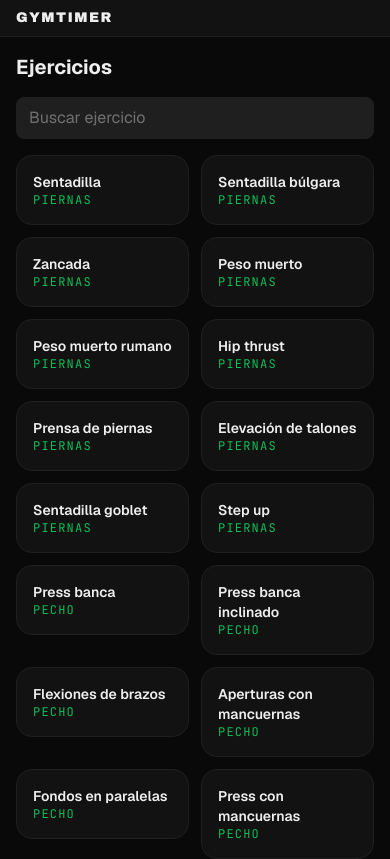
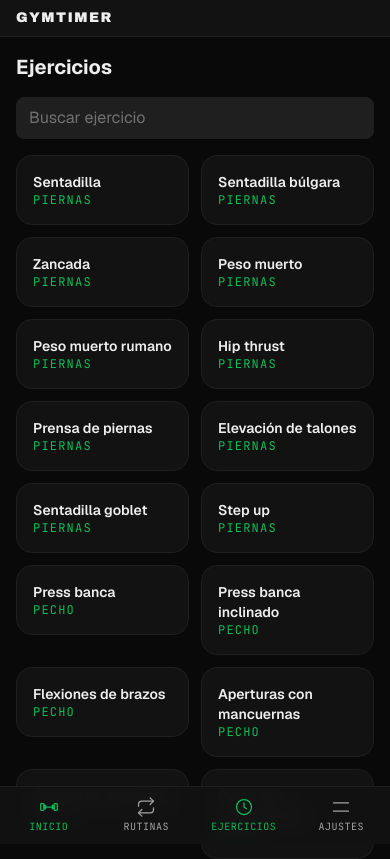
Before and after one commit to CamiloEscar/gymtimer-pro, a Next.js app: page /app/exercises in a window 390 px wide. Shown: the top 859 px of the page. Built offline with nearby package versions, Linux system fonts and the light colour scheme.

Commit message:
feat(app): iOS-safe time inputs, hide hero video play button, display floater, mobile tab bar

```diff
--- a/src/app/app/layout.tsx
+++ b/src/app/app/layout.tsx
@@ -1,10 +1,14 @@
 import { AppHeader } from "@/components/layout/AppHeader";
+import { MobileTabBar } from "@/components/layout/MobileTabBar";
+import { ActiveDisplayFloater } from "@/components/layout/ActiveDisplayFloater";
 
 export default function AppLayout({ children }: { children: React.ReactNode }) {
   return (
     <>
       <AppHeader />
-      <main>{children}</main>
+      <main className="pb-16 md:pb-0">{children}</main>
+      <ActiveDisplayFloater />
+      <MobileTabBar />
     </>
   );
 }
--- a/src/components/landing/Hero.tsx
+++ b/src/components/landing/Hero.tsx
@@ -22,6 +22,7 @@ export function Hero() {
           src="/videos/ketbell.mp4"
           alt="Demo del timer"
           className="h-full opacity-40"
+          hidePlayButton
         />
         <div
           className="absolute inset-0"
@@ -95,6 +96,7 @@ export function Hero() {
             src="/videos/ketbell.mp4"
             alt="Demo del timer"
             className="h-full"
+            hidePlayButton
           />
         </div>
         <div
--- /dev/null
+++ b/src/components/layout/ActiveDisplayFloater.tsx
@@ -0,0 +1,41 @@
+"use client";
+
+import Link from "next/link";
+import { useLocalStorageSnapshot } from "@/hooks/useLocalStorageSnapshot";
+import { Icon } from "@/components/ui/Icon";
+
+interface ActiveSession {
+  workoutId: string;
+  code: string;
+}
+
+export function ActiveDisplayFloater() {
+  const active = useLocalStorageSnapshot<ActiveSession | null>(
+    "gymtimer.activeSession",
+    () => {
+      try {
+        const raw = localStorage.getItem("gymtimer.activeSession");
+        return raw ? (JSON.parse(raw) as ActiveSession) : null;
+      } catch {
+        return null;
+      }
+    },
+    null
+  );
+
+  if (!active?.code) return null;
+
+  return (
+    <Link
+      href={`/display/${active.code}`}
+      aria-label="Volver a la pantalla del display"
+      title="Volver a la pantalla del display"
+      className="fixed bottom-20 right-4 z-40 flex items-center gap-2 rounded-full border border-brand-500/40 bg-surface-900/95 px-4 py-3 text-brand-500 shadow-xl shadow-black/40 backdrop-blur transition-colors hover:bg-surface-800 md:bottom-6"
+    >
+      <Icon name="display" className="size-5" />
+      <span className="hidden sm:inline text-xs font-tactical uppercase tracking-widest">
+        Display
+      </span>
+    </Link>
+  );
+}
--- /dev/null
+++ b/src/components/layout/MobileTabBar.tsx
@@ -0,0 +1,43 @@
+"use client";
+
+import Link from "next/link";
+import { usePathname } from "next/navigation";
+import { Icon, type IconName } from "@/components/ui/Icon";
+
+const TABS: { href: string; label: string; icon: IconName }[] = [
+  { href: "/app", label: "Inicio", icon: "dumbbell" },
+  { href: "/app/workouts", label: "Rutinas", icon: "repeat" },
+  { href: "/app/exercises", label: "Ejercicios", icon: "clock" },
+  { href: "/app/settings", label: "Ajustes", icon: "menu" },
+];
+
+export function MobileTabBar() {
+  const pathname = usePathname();
+
+  return (
+    <nav
+      aria-label="Navegación principal"
+      className="fixed bottom-0 left-0 right-0 z-40 bg-surface-900/95 border-t border-surface-800 backdrop-blur md:hidden"
+    >
+      <ul className="flex items-stretch justify-around">
+        {TABS.map((tab) => {
+          const active = pathname === tab.href || pathname.startsWith(`${tab.href}/`);
+          return (
+            <li key={tab.href} className="flex-1">
+              <Link
+                href={tab.href}
+                aria-current={active ? "page" : undefined}
+                className={`flex flex-col items-center gap-0.5 py-2.5 text-[10px] font-tactical uppercase tracking-wider ${
+                  active ? "text-brand-500" : "text-phosphor-dim hover:text-phosphor"
+                }`}
+              >
+                <Icon name={tab.icon} className="size-5" />
+                {tab.label}
+              </Link>
+            </li>
+          );
+        })}
+      </ul>
+    </nav>
+  );
+}
--- a/src/components/ui/VideoPlayer.tsx
+++ b/src/components/ui/VideoPlayer.tsx
@@ -21,6 +21,7 @@ interface VideoPlayerProps {
   loop?: boolean;
   lazy?: boolean;
   rounded?: boolean;
+  hidePlayButton?: boolean;
 }
 
 export interface VideoPlayerHandle {
@@ -91,6 +92,7 @@ export const VideoPlayer = forwardRef<VideoPlayerHandle, VideoPlayerProps>(
       loop = true,
       lazy = true,
       rounded = false,
+      hidePlayButton = false,
     },
     ref
   ) {
@@ -220,7 +222,7 @@ export const VideoPlayer = forwardRef<VideoPlayerHandle, VideoPlayerProps>(
               onPause={() => setIsPlaying(false)}
               className="absolute inset-0 size-full object-cover"
             />
-            {!isPlaying && (
+            {!isPlaying && !hidePlayButton && (
               <button
                 type="button"
                 aria-label="Reproducir"
--- a/src/components/workout/BlockEditor.tsx
+++ b/src/components/workout/BlockEditor.tsx
@@ -47,26 +47,6 @@ interface BlockEditorProps {
   overrides?: UserExerciseOverride[];
 }
 
-function secondsToTimeValue(seconds: number): string {
-  const safe = Math.max(0, Math.floor(seconds));
-  const h = Math.floor(safe / 3600);
-  const m = Math.floor((safe % 3600) / 60);
-  const s = safe % 60;
-  const pad = (n: number) => n.toString().padStart(2, "0");
-  return `${pad(h)}:${pad(m)}:${pad(s)}`;
-}
-
-function timeValueToSeconds(value: string): number | null {
-  if (!value) return null;
-  const parts = value.split(":");
-  if (parts.length < 2 || parts.length > 3) return null;
-  const nums = parts.map(Number);
-  if (nums.some((n) => Number.isNaN(n))) return null;
-  const [h, m = 0, s = 0] = parts.length === 2 ? [nums[0], nums[1]] : nums;
-  if (m >= 60 || s >= 60) return null;
-  return h * 3600 + m * 60 + s;
-}
-
 interface TimeInputProps {
   ariaLabel: string;
   seconds: number;
@@ -74,19 +54,38 @@ interface TimeInputProps {
 }
 
 function TimeInput({ ariaLabel, seconds, onChangeSeconds }: TimeInputProps) {
+  const total = Math.max(0, Math.floor(seconds));
+  const minutes = Math.floor(total / 60);
+  const secs = total % 60;
+
   return (
-    <div className="flex flex-col gap-1 sm:flex-row sm:items-center sm:gap-2">
-      <Input
-        aria-label={ariaLabel}
-        type="time"
-        step={1}
-        value={secondsToTimeValue(seconds)}
-        onChange={(e) => {
-          const parsed = timeValueToSeconds(e.target.value);
-          if (parsed !== null) onChangeSeconds(parsed);
-        }}
-        className="flex-1 min-w-0"
-      />
+    <div
+      role="group"
+      aria-label={ariaLabel}
+      className="flex flex-col gap-1 sm:flex-row sm:items-center sm:gap-2"
+    >
+      <div className="flex items-center gap-1">
+        <Input
+          aria-label={`${ariaLabel} minutos`}
+          type="number"
+          inputMode="numeric"
+          min={0}
+          value={minutes}
+          onChange={(e) => onChangeSeconds(Number(e.target.value || 0) * 60 + secs)}
+          className="w-16 text-center"
+        />
+        <span className="text-phosphor-dim text-sm">:</span>
+        <Input
+          aria-label={`${ariaLabel} segundos`}
+          type="number"
+          inputMode="numeric"
+          min={0}
+          max={59}
+          value={secs}
+          onChange={(e) => onChangeSeconds(minutes * 60 + Number(e.target.value || 0))}
+          className="w-16 text-center"
+        />
+      </div>
       {seconds > 0 && (
         <span className="text-xs text-phosphor-dim font-tactical whitespace-nowrap">
           = {formatTimeInput(seconds)}
```
Also changed, not shown: 2 other files (tests, documents, lock files or other folders).
